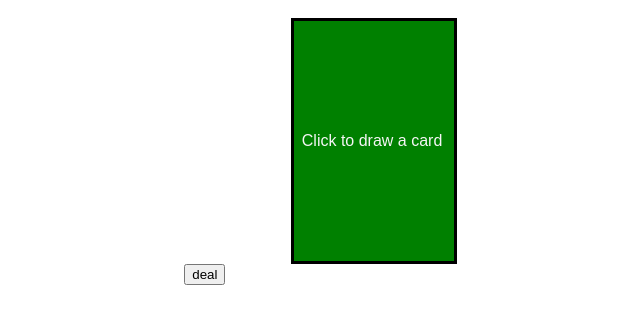
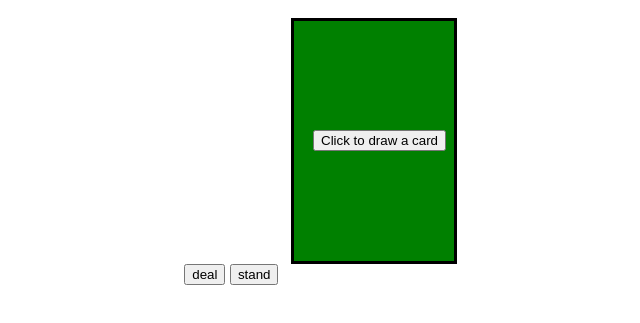
Before and after one commit to WillWarren1/blackjack, a website: page public/index.html in a window 1280 px wide. Shown: the part 89-412 px from the top of the page, without its empty margins (299-939 px from the left). Drawn offline with Linux system fonts and the light colour scheme.

Commit message:
i dont think ive changed much, but just to be safe

```diff
--- a/public/index.html
+++ b/public/index.html
@@ -10,10 +10,11 @@
   <body>
     <main>
       <h1 class="hello-world"></h1>
-      <section id="draw">
-        <p>Click to draw a card</p>
+      <section id="deck">
+        <button id="draw">Click to draw a card</button>
       </section>
       <button class="deal">deal</button>
+      <button class="stand">stand</button>
       <ul></ul>
     </main>
     <script src="/main.js" charset="utf-8"></script>
--- a/public/screen.css
+++ b/public/screen.css
@@ -17,6 +17,9 @@ h1 {
 }
 
 #draw {
+  margin-left: 12%;
+}
+#deck {
   border: solid black;
   background-color: green;
   margin-left: 34%;
```
